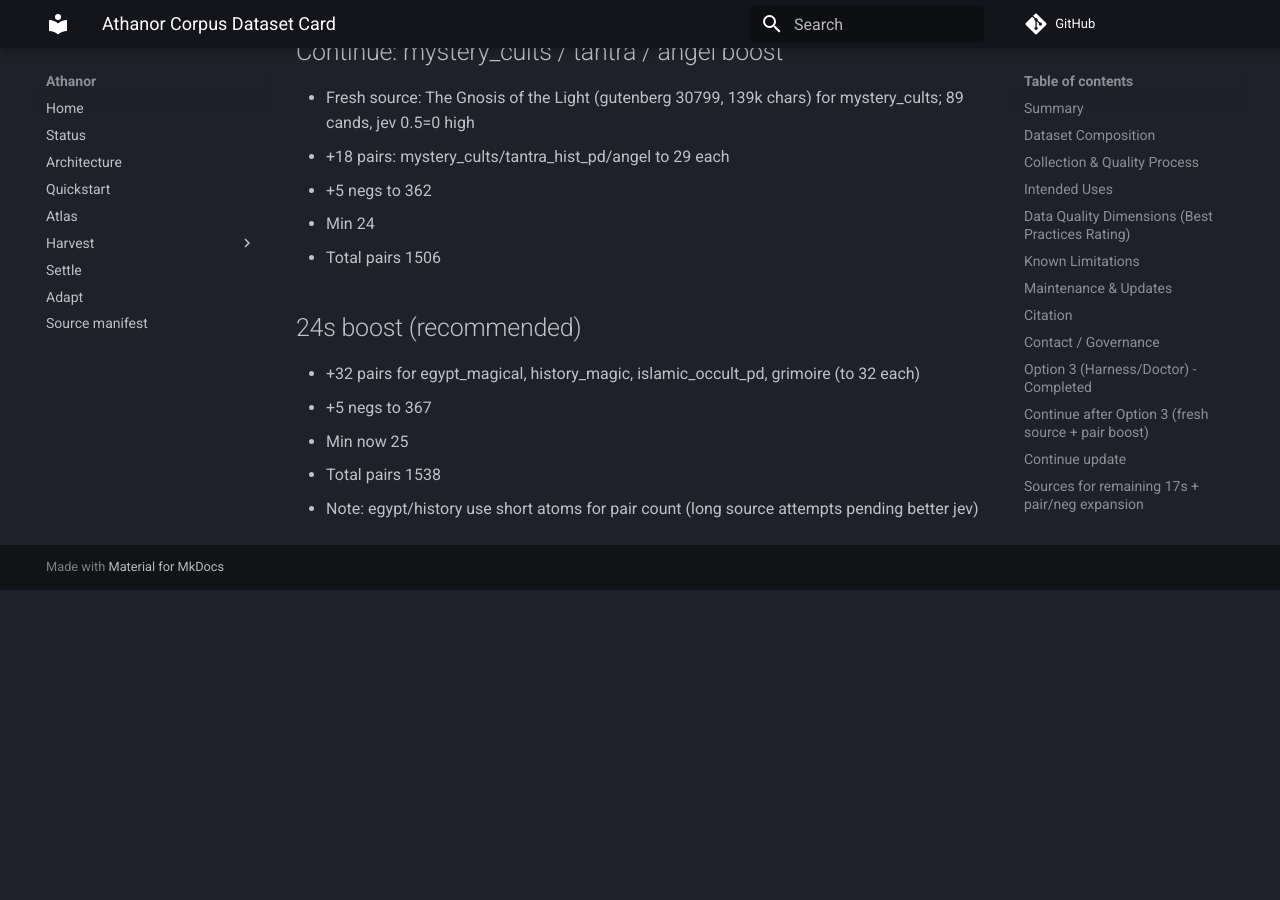
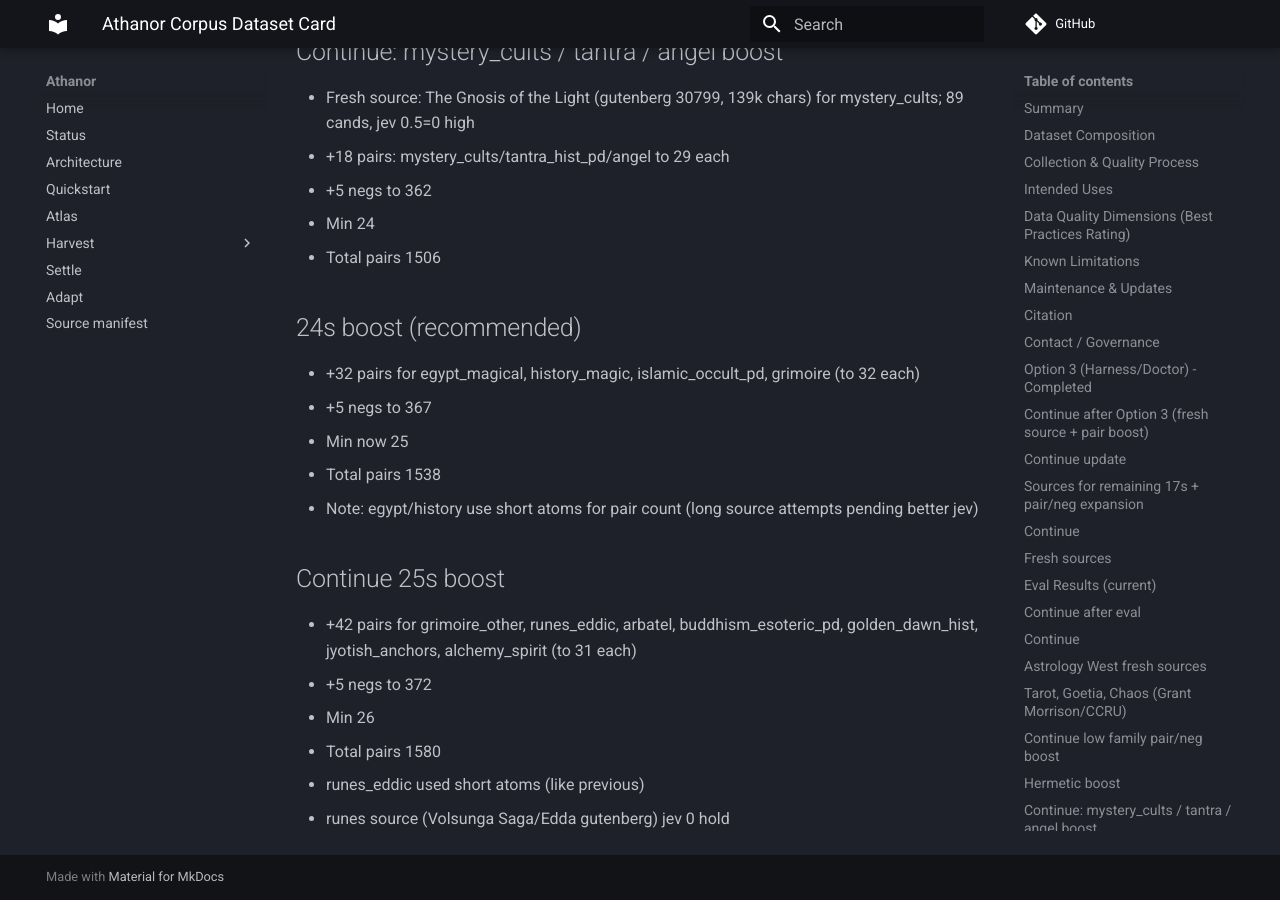
Before and after one commit to scrimshawlife-ctrl/Athanor, an MkDocs documentation site: the page built from docs/dataset-card.md, in a window 1280 px wide and 900 px high, scrolled down 7200 px. Built offline with MkDocs 1.6.1 and Material for MkDocs 9.7.7, drawn with Linux system fonts in a browser that asks for light colours; comment, search, counter and statistics services are not loaded; before the commit the page ends 7790 px from its top, so only the background shows below that.

Commit message:
continue: +42 pairs for 25s (grimoire_other/run es/arbatel/buddhism/gd/jyotish/alchemy_spirit to 31); +5 negs=372; min 26; runes source jev 0. 229 PASS.

```diff
--- a/docs/dataset-card.md
+++ b/docs/dataset-card.md
@@ -225,3 +225,12 @@
 - Min now 25
 - Total pairs 1538
 - Note: egypt/history use short atoms for pair count (long source attempts pending better jev)
+
+
+## Continue 25s boost
+- +42 pairs for grimoire_other, runes_eddic, arbatel, buddhism_esoteric_pd, golden_dawn_hist, jyotish_anchors, alchemy_spirit (to 31 each)
+- +5 negs to 372
+- Min 26
+- Total pairs 1580
+- runes_eddic used short atoms (like previous)
+- runes source (Volsunga Saga/Edda gutenberg) jev 0 hold
```
Also changed, not shown: 3 other files.
